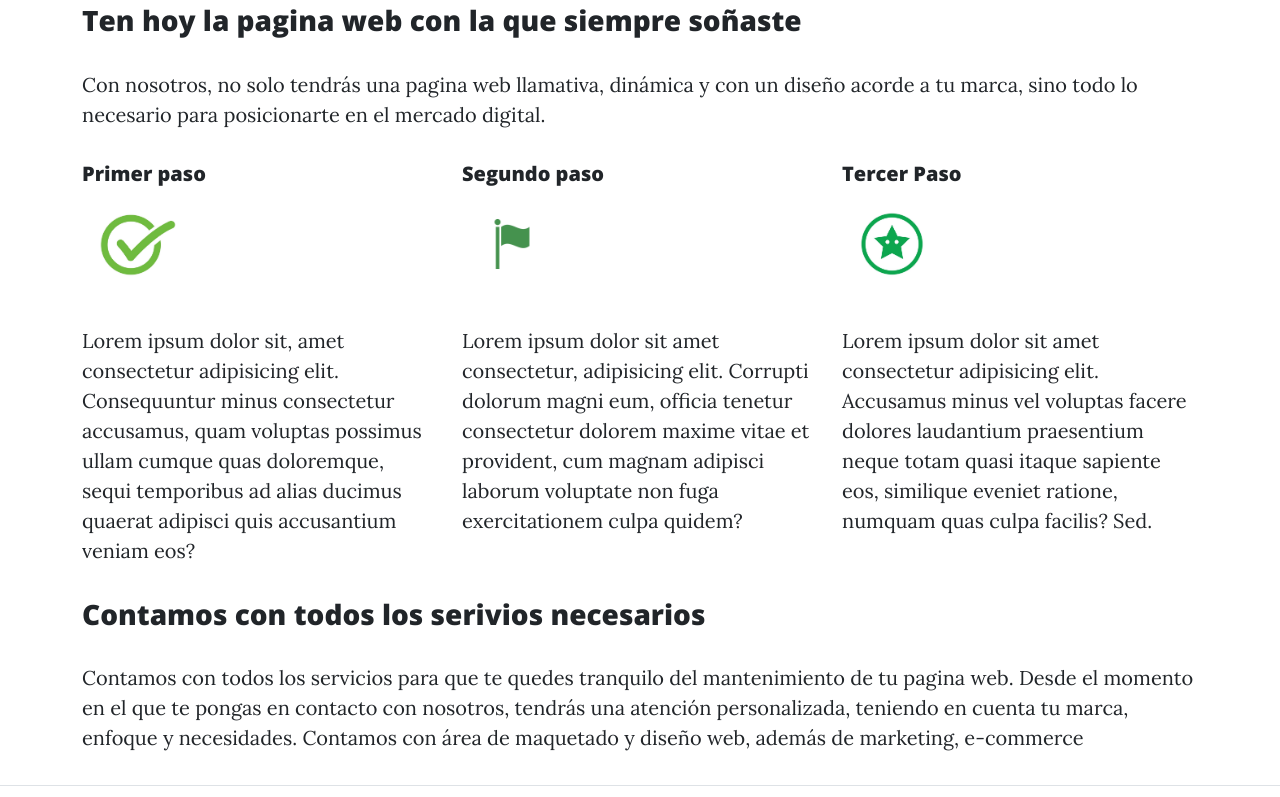
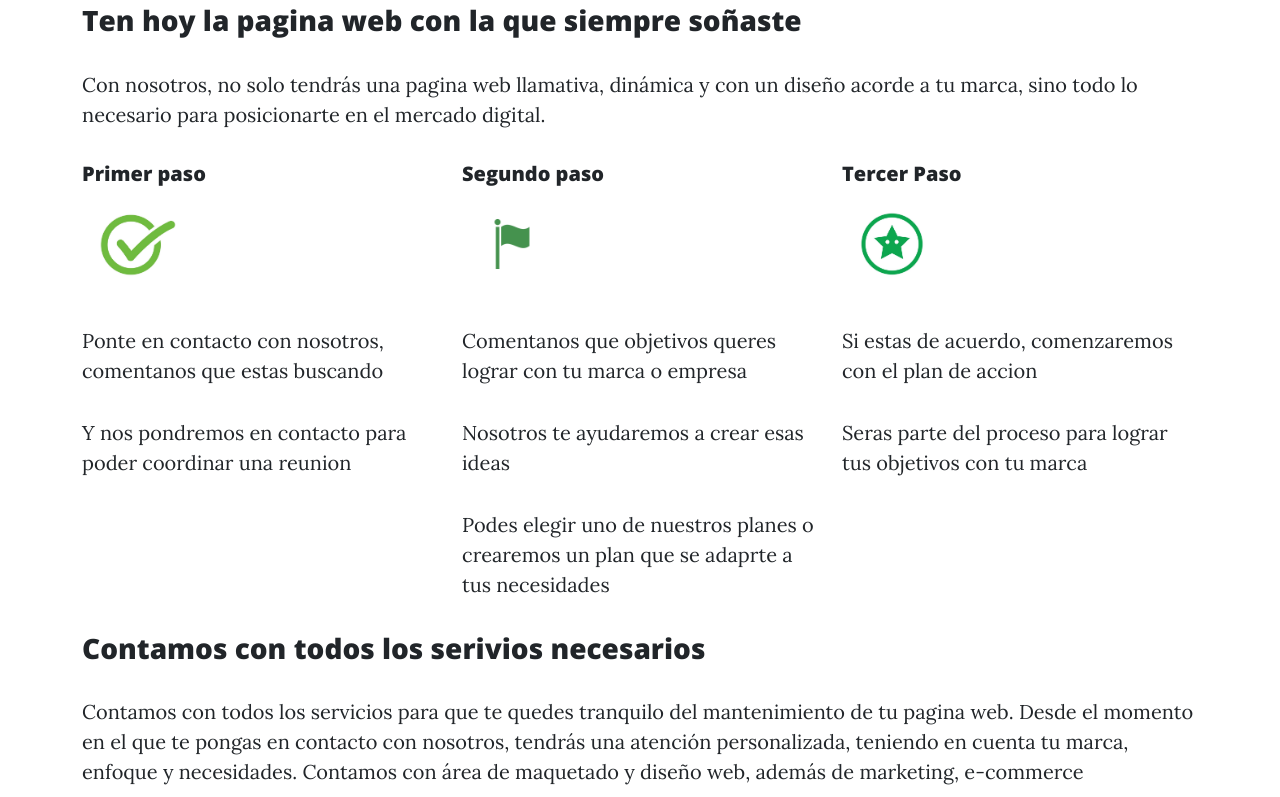
Before and after one commit to GuadaW/PANDASITE, a website: page index.html in a window 1280 px wide. Shown: the part 548-1345 px from the top of the page. Drawn offline with nearby package versions, Linux system fonts and the light colour scheme.

Commit message:
Update index.html

```diff
--- a/index.html
+++ b/index.html
@@ -60,17 +60,21 @@
         <article class="col-md-4">
             <h5>Primer paso</h5>
             <img  width="100" height="100" src="assets\checkmark.jpg"></img>
-            <p> Lorem ipsum dolor sit, amet consectetur adipisicing elit. Consequuntur minus consectetur accusamus, quam voluptas possimus ullam cumque quas doloremque, sequi temporibus ad alias ducimus quaerat adipisci quis accusantium veniam eos?</p>
+            <p> Ponte en contacto con nosotros, comentanos que estas buscando</p>
+            <p>Y nos pondremos en contacto para poder coordinar una reunion</p>
         </article>
         <article class="col-md-4">
             <h5>Segundo paso</h5>
             <img  width="100" height="100" src="assets\bandera.jpg"></img>
-            <p> Lorem ipsum dolor sit amet consectetur, adipisicing elit. Corrupti dolorum magni eum, officia tenetur consectetur dolorem maxime vitae et provident, cum magnam adipisci laborum voluptate non fuga exercitationem culpa quidem?</p>
+            <p>Comentanos que objetivos queres lograr con tu marca o empresa</p>
+            <p>Nosotros te ayudaremos a crear esas ideas</p>
+            <p>Podes elegir uno de nuestros planes o crearemos un plan que se adaprte a tus necesidades</p>
         </article>
         <article class="col-md-4">
             <h5>Tercer Paso</h5>
             <img  width="100" height="100" src="assets\estrella.jpg"></img>
-                <p>Lorem ipsum dolor sit amet consectetur adipisicing elit. Accusamus minus vel voluptas facere dolores laudantium praesentium neque totam quasi itaque sapiente eos, similique eveniet ratione, numquam quas culpa facilis? Sed.</p>
+                <p>Si estas de acuerdo, comenzaremos con el plan de accion</p>
+                <p>Seras parte del proceso para lograr tus objetivos con tu marca</p>
         </article>
     </div>
     </section>
```
